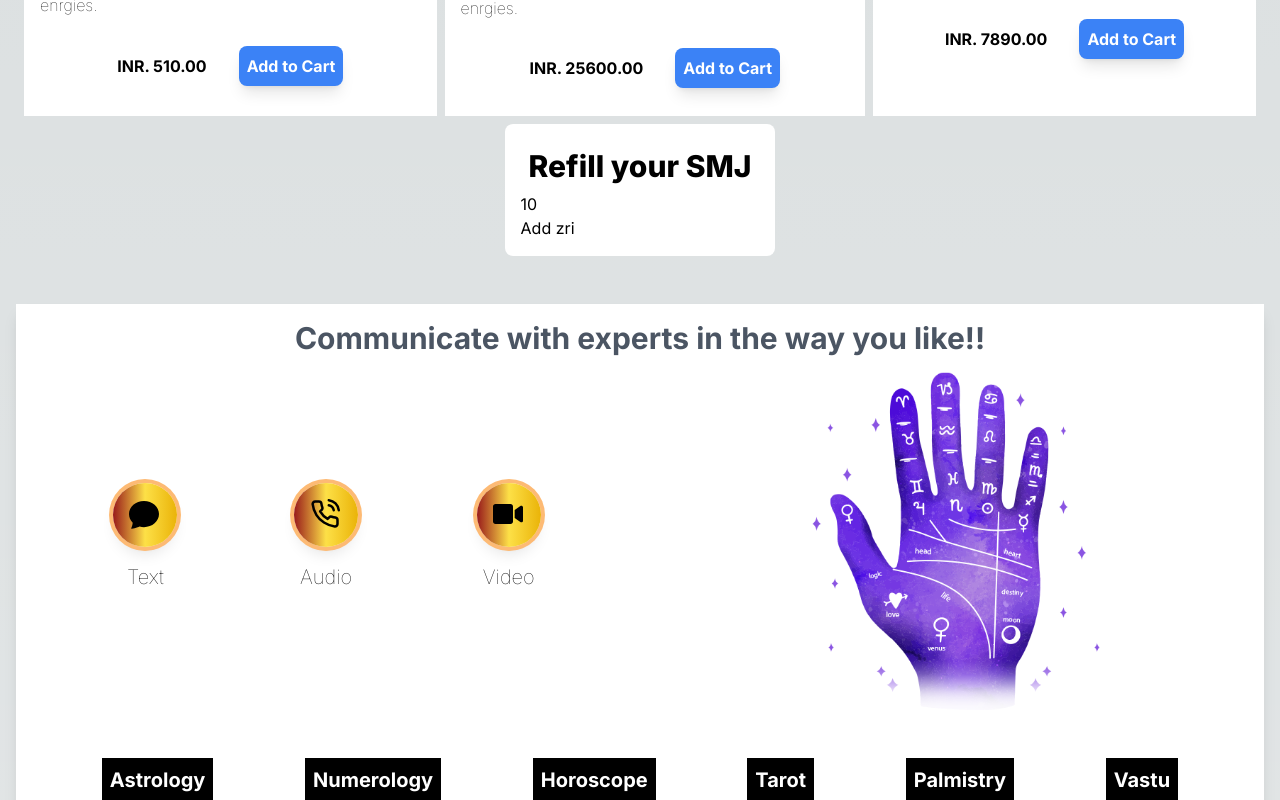
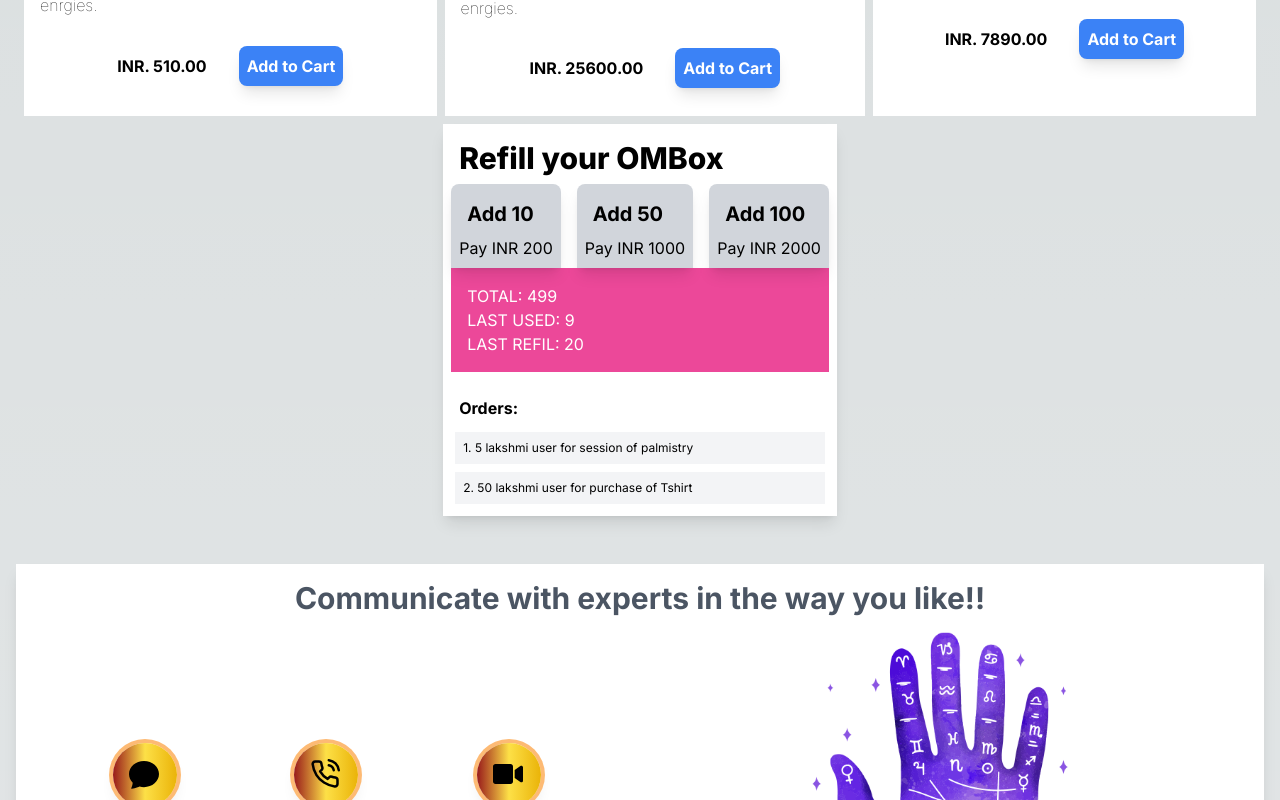
Before and after one commit to wortforfilms/shivom, a Next.js app: page / in a window 1280 px wide. Shown: the part 1180-1980 px from the top of the page. Built offline with nearby package versions, Linux system fonts and the light colour scheme.

Commit message:
?¿...//kosh ika

```diff
--- a/components/landing/Testemonial.tsx
+++ b/components/landing/Testemonial.tsx
@@ -4,10 +4,10 @@ import Image from "next/image"
 
 export const Testemonials=()=>{
 
-  return <div className="flex flex-row overflow-x-scroll w-full  gap-2 ">
+  return <div className="flex flex-row w-[100vw] overflow-x-scroll   gap-2 ">
     {
       testemonials.map((moon,index)=>{
-        return <div key={index} className="flex flex-col gap-4 w-full sm:w-96 bg-white h-100 justify-between  rounded-lg shadow-lg p-2">
+        return <div key={index} className="flex flex-col gap-4 w-96 h-auto bg-white   rounded-lg shadow-lg p-2">
           <div className="text-md p-4">{moon}</div>
           <div className="w-24 h-24 bg-yellow-300  rounded-full m-auto">
             {/* <Image src={faker.image.avatar()} alt="" width={100} height={100} className="rounded-full"/> */}
@@ -20,3 +20,9 @@ export const Testemonials=()=>{
   </div>
 
 }
+
+
+// houses 12
+// planets 9
+// nakshatra  27
+// sunsign 12
--- a/components/layout/header/MiddleBar.tsx
+++ b/components/layout/header/MiddleBar.tsx
@@ -111,7 +111,7 @@ export const tm = [
       {
         label: "Astrology",
         icon: <FaListAlt />,
-        image: "",
+        image: "🌌",
         link: "/#astrology"
       },
       {
@@ -141,7 +141,7 @@ export const tm = [
       {
         label: "Vastu",
         icon: <FaListAlt />,
-        image: "",
+        image: "🌁",
         link: "/#vastu"
       },
     ]
@@ -155,7 +155,7 @@ export const tm = [
 // capital ¿?/÷
 //
 
-export const  Cat= {
+export const Cat = {
   label: "Catalogue",
   icon: <FaUserCircle />,
   image: "",
@@ -225,7 +225,7 @@ export const MiddleBar = () => {
     {tm.map((me, index) => {
       return <motion.div key={index}
 
-// id={`${me.label.toLowerCase()}`}
+        // id={`${me.label.toLowerCase()}`}
         className='text-white hover:underline cursor-pointer text-sm m-auto'
         onClick={() => {
           if (!me.sub) {
@@ -255,7 +255,21 @@ export const MiddleBar = () => {
 
 
 // mantra in brahmi
-//
+
+
+// abcdefghijklmnopqrstuvwxyz
+
+// å∫∂´ƒ©˙ˆ∆¬˚µ˜øπœ®†¨√∑≈¥
+//  /* ıÇ´˝ */
+
+// /* ıÇ´˝ */
+// ÔÒ
+// ÔÒÂ˜∏Œ‰Íˇ¨◊„˛Á¸
+
+// knowledge\\
+// ˚kK
+// cache kangha krupaNa kadA kachChhA
+
 
 
 // family
--- a/pages/index.tsx
+++ b/pages/index.tsx
@@ -33,17 +33,7 @@ export default function Home() {
 {/* <BirthForm/> */}
 <ProductForm/>
 <ProductList/>
-<div className='p-4 bg-white rounded-lg'>
-  <h1 className='text-3xl p-2 font-extrabold'>
-    Refill your {"SMJ"}
-    </h1>
-    {
-      [{count:10,amount:200}].map((sr,index)=>{
-        return <div key={index}>{sr.count}</div>
-      })
-    }
-    <div>Add zri</div>
-</div>
+<Kosh/>
 {/* <MessageHome/> */}
 <Communication/>
 <Symbols/>
@@ -84,3 +74,50 @@ const BirthForm=()=>{
 <InputForm/>
 </div>
 }
+
+
+
+const Kosh=()=>{
+  return <div className='p-2 bg-white shadow-lg'>
+  <h1 className='text-3xl p-2 font-extrabold'>
+    Refill your {"OMBox"}
+    </h1>
+    <div className='flex flex-row gap-4'>
+
+    {
+      [
+        {count:10,amount:200, discount:5},
+        {count:50,amount:1000,},
+        {count:100,amount:2000}
+      ].map((sr,index)=>{
+        return <div key={index} className='bg-gray-300 rounded-t-lg p-2 shadow-lg  '>
+          <div className='text-xl font-bold p-2'>Add {sr.count}</div>
+
+          <div>Pay {"INR"} {sr.amount}</div>
+          </div>
+      })
+    }
+    </div>
+    <div>
+      {[{total:"499",last_use:"9",last_deposite:"20"}].map((det,index)=>{
+        return <div key={index} className='p-4 bg-pink-500 text-white '>
+          <div>TOTAL: {det.total}</div>
+          <div>LAST USED: {det.last_use}</div>
+          <div>LAST REFIL: {det.last_deposite}</div>
+          </div>
+      })}
+    </div>
+    <div className='p-2 font-bold mt-4'>Orders:</div>
+    <div className='p-1 flex flex-col gap-2'>
+      {
+        [
+          {amount:"5",paid_to:"palmistry",use:"session"},
+          {amount:"50",paid_to:"Tshirt",use:"purchase"}
+
+        ].map((his,index)=>{
+          return <div key={index} className='bg-gray-100 p-2 text-xs'>{index+1}. {his.amount} lakshmi user for {his.use} of {his.paid_to}</div>
+        })
+      }
+    </div>
+</div>
+}
```
Also changed, not shown: data/rishi.ts (+22 -0 lines).
